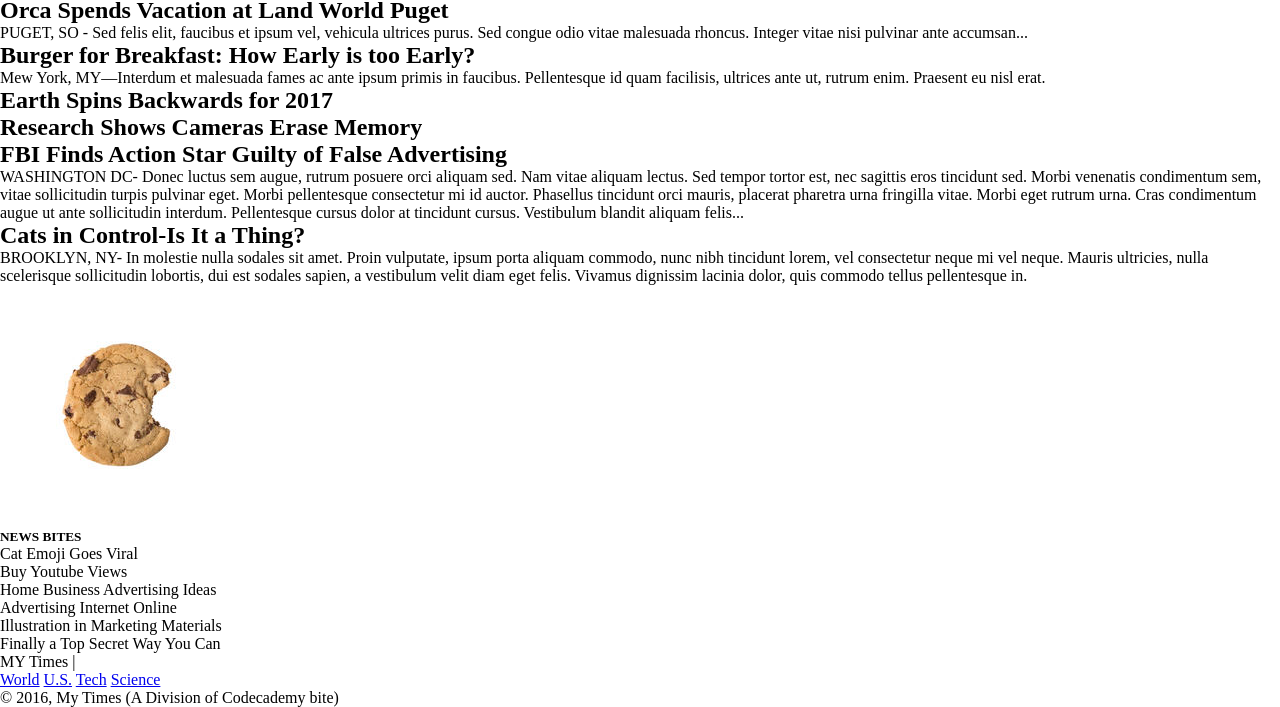
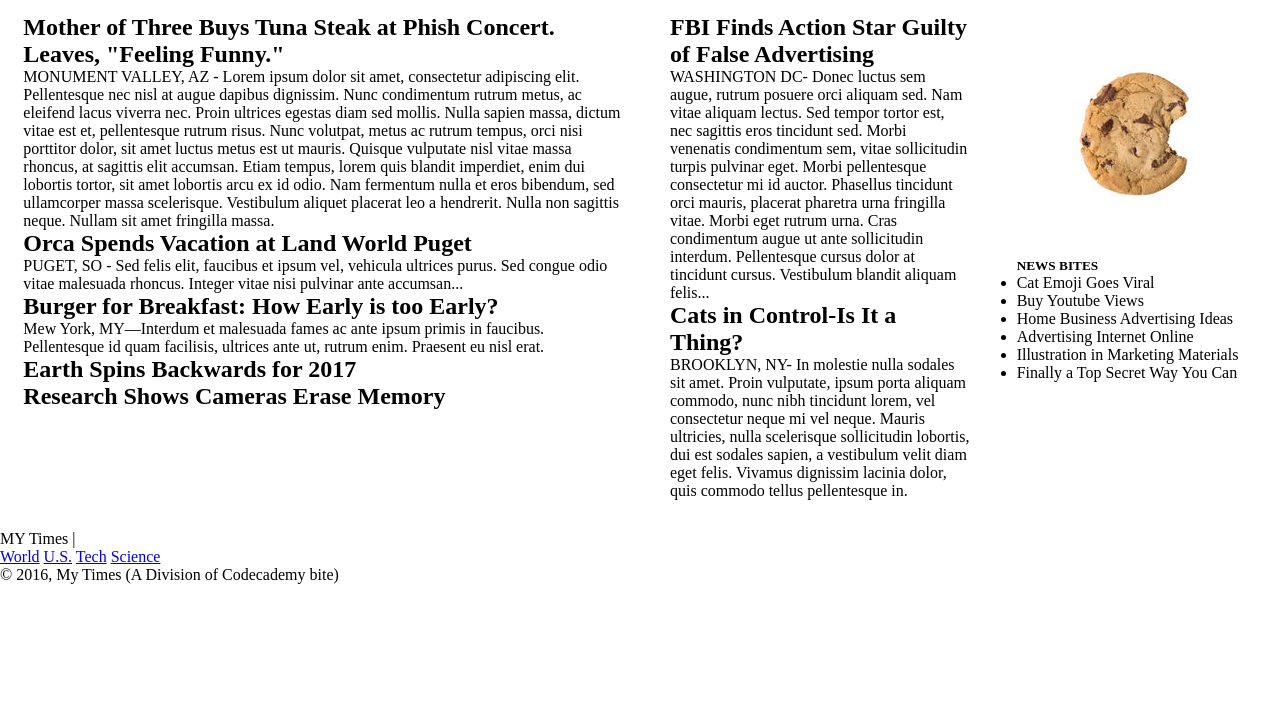
Before and after one commit to zuleta13/MyTimes, a plain HTML site: page index.html in a window 1280 px wide. Shown: the part 97-804 px from the top of the page. Drawn offline with Linux system fonts and the light colour scheme.

Commit message:
Set main container structure.

```diff
--- a/index.html
+++ b/index.html
@@ -30,8 +30,9 @@
       <section class="large-column">
         <!-- LARGE ARTICLE -->
         <article class="large-article">
-          <div class="">
-            <h1>Mother of Three Buys Tuna Steak at Phish Concert. Leaves, "Feeling Funny."</h1>
+          <!-- IMAGE SUPPORTING HEADING -->
+          <div class="supporting">
+            <h2>Mother of Three Buys Tuna Steak at Phish Concert. Leaves, "Feeling Funny."</h2>
           </div>
           <p>MONUMENT VALLEY, AZ - Lorem ipsum dolor sit amet, consectetur adipiscing elit. Pellentesque nec nisl at augue dapibus dignissim. Nunc condimentum rutrum metus, ac eleifend lacus viverra nec. Proin ultrices egestas diam sed mollis. Nulla sapien massa, dictum vitae est et, pellentesque rutrum risus. Nunc volutpat, metus ac rutrum tempus, orci nisi porttitor dolor, sit amet luctus metus est ut mauris. Quisque vulputate nisl vitae massa rhoncus, at sagittis elit accumsan. Etiam tempus, lorem quis blandit imperdiet, enim dui lobortis tortor, sit amet lobortis arcu ex id odio. Nam fermentum nulla et eros bibendum, sed ullamcorper massa scelerisque. Vestibulum aliquet placerat leo a hendrerit. Nulla non sagittis neque. Nullam sit amet fringilla massa.</p>
         </article>
@@ -57,7 +58,7 @@
         </section>
       </section>
       <!-- SECONDARY SECTION -->
-      <aside class="small-column">
+      <aside class="mid-column">
         <!-- SMALL ARTICLE -->
         <article class="small-article">
           <h2>FBI Finds Action Star Guilty of False Advertising</h2>
--- a/resources/css/style.css
+++ b/resources/css/style.css
@@ -13,6 +13,7 @@ header {
   justify-content: space-between;
   align-items: center;
   border-bottom: solid 1px black;
+  z-index: 4;
 }
 
 .logo-container {
@@ -41,3 +42,31 @@ header a{
   color: black;
   padding-left: 20px;
 }
+
+/* MAIN CONTAINER STYLING */
+
+main,
+footer {
+  position: relative;
+  top: 80.8px;
+}
+
+main {
+  margin: 0 auto;
+  padding: 30px 0;
+  width: 1300px;
+  display: flex;
+  justify-content: space-around;
+}
+
+.large-column {
+  width: 600px;
+}
+
+.mid-column {
+  width: 300px;
+}
+
+.small-column {
+  width: 260px;
+}
```
